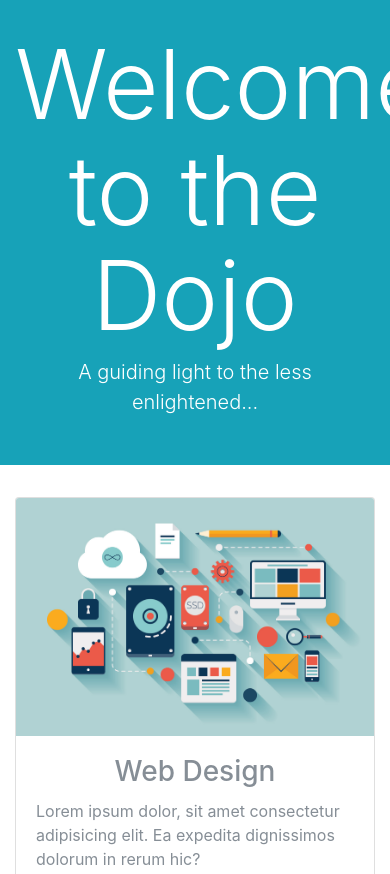
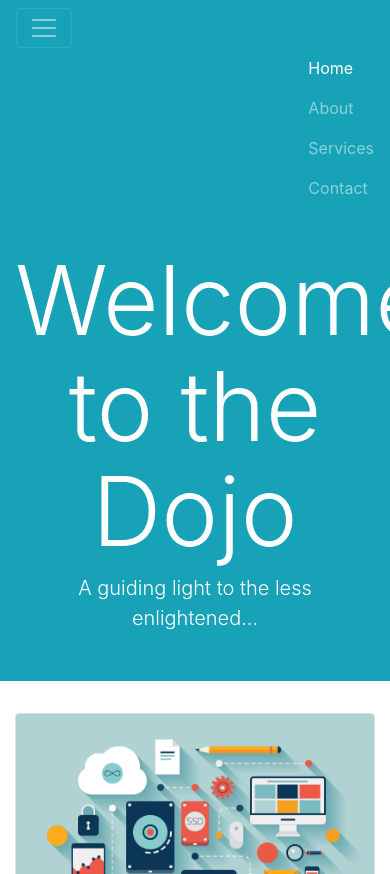
Before and after one commit to VisheshSingh/Bootstrap4-basics, a plain HTML site: page index.html in a window 390 px wide. Shown: the top 874 px of the page. Drawn offline with nearby package versions, Linux system fonts and the light colour scheme.

Commit message:
Navbar added and use of utilities and typography

```diff
--- a/index.html
+++ b/index.html
@@ -9,6 +9,23 @@
     <link rel="stylesheet" href="https://maxcdn.bootstrapcdn.com/bootstrap/4.0.0-beta/css/bootstrap.min.css" integrity="sha384-/Y6pD6FV/Vv2HJnA6t+vslU6fwYXjCFtcEpHbNJ0lyAFsXTsjBbfaDjzALeQsN6M" crossorigin="anonymous">
   </head>
   <body>
+    <!--NAVBAR-->
+    <nav class="navbar navbar-expand-sm navbar-dark bg-info">
+        <div class="container">
+            <button class="navbar-toggler" data-toggle="collapse" data-target="#mainNav">
+                <span class="navbar-toggler-icon"></span>
+            </button>
+
+            <div class="collapse navbar-collapse d-flex justify-content-end" id="mainNav">
+                <div class="navbar-nav">
+                    <a href="#" class="nav-item nav-link active">Home</a>
+                    <a href="#" class="nav-item nav-link">About</a>
+                    <a href="#" class="nav-item nav-link">Services</a>
+                    <a href="#" class="nav-item nav-link">Contact</a>
+                </div>
+            </div>
+        </div>
+    </nav>
 
     <!--JUMBOTRON-->
     <div class="jumbotron jumbotron-fluid bg-info text-center text-white">
@@ -65,7 +82,7 @@
 
     <!--NAVS-->
     <div class="container">
-        <h2 class="display-4 text-center py-5 my-4">Meet the Partners</h2>
+        <h2 class="display-4 text-center py-5 ">Meet the Partners</h2>
         <nav class="nav justify-content-center nav-pills flex-column flex-md-row">
             <a href="#ninja" class="nav-link active" data-toggle="tab">The Net Ninja</a>
             <a href="#wizard" class="nav-link" data-toggle="tab">The Web Wizard</a>
```
